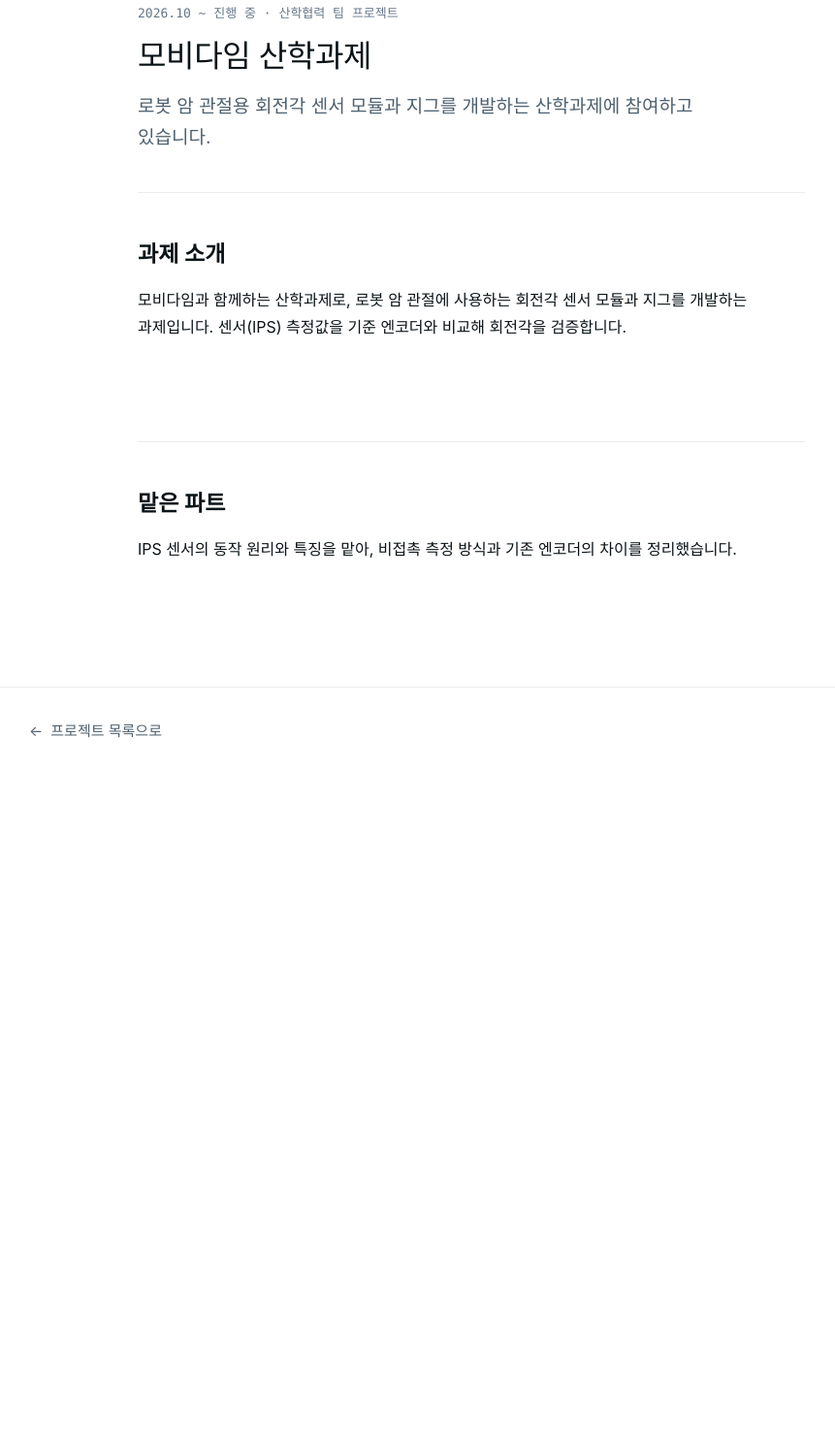
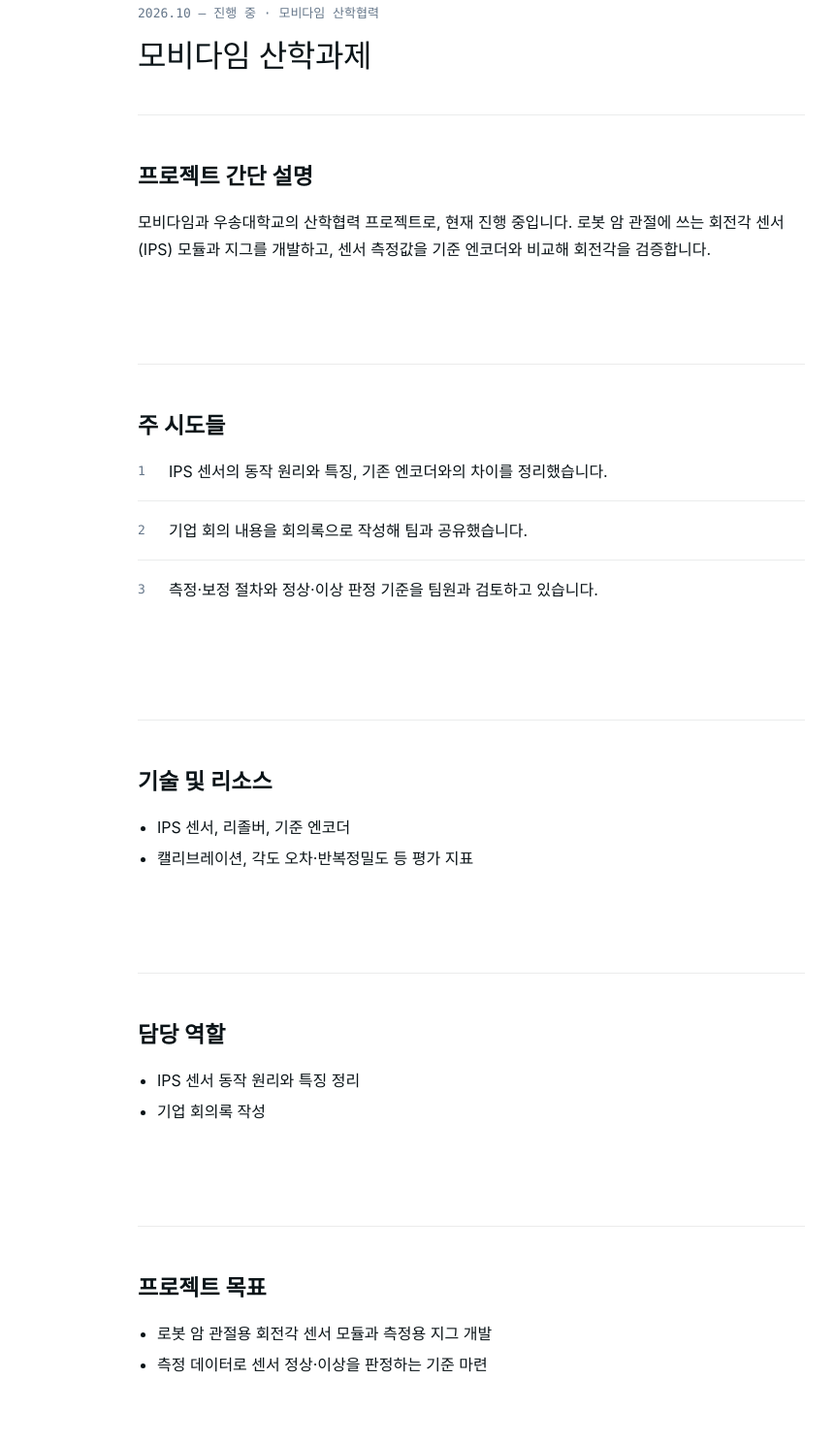
Before and after one commit to ruddus11/portfolio, a plain HTML site: page projects/mobidigm/index.html in a window 1280 px wide. Shown: the part 118-1606 px from the top of the page at 97% size, without its empty margins (154-1015 px from the left). Before the commit the page ends 917 px from the top, so only its background shows below. Drawn offline with Linux system fonts and the light colour scheme; a web font is replaced by a local one.

Commit message:
docs: restructure Mobidigm project page

```diff
--- a/projects/mobidigm/index.html
+++ b/projects/mobidigm/index.html
@@ -20,18 +20,45 @@
   </header>
 
   <main id="main" class="wrap doc">
-    <p class="doc-kicker">2026.10 ~ 진행 중 · 산학협력 팀 프로젝트</p>
+    <p class="doc-kicker">2026.10 – 진행 중 · 모비다임 산학협력</p>
     <h1>모비다임 산학과제</h1>
-    <p class="lead">로봇 암 관절용 회전각 센서 모듈과 지그를 개발하는 산학과제에 참여하고 있습니다.</p>
 
     <section class="doc-sec">
-      <h2>과제 소개</h2>
-      <p>모비다임과 함께하는 산학과제로, 로봇 암 관절에 사용하는 회전각 센서 모듈과 지그를 개발하는 과제입니다. 센서(IPS) 측정값을 기준 엔코더와 비교해 회전각을 검증합니다.</p>
+      <h2>프로젝트 간단 설명</h2>
+      <p>모비다임과 우송대학교의 산학협력 프로젝트로, 현재 진행 중입니다. 로봇 암 관절에 쓰는 회전각 센서(IPS) 모듈과 지그를 개발하고, 센서 측정값을 기준 엔코더와 비교해 회전각을 검증합니다.</p>
     </section>
 
     <section class="doc-sec">
-      <h2>맡은 파트</h2>
-      <p>IPS 센서의 동작 원리와 특징을 맡아, 비접촉 측정 방식과 기존 엔코더의 차이를 정리했습니다.</p>
+      <h2>주 시도들</h2>
+      <ol class="attempts">
+        <li>IPS 센서의 동작 원리와 특징, 기존 엔코더와의 차이를 정리했습니다.</li>
+        <li>기업 회의 내용을 회의록으로 작성해 팀과 공유했습니다.</li>
+        <li>측정·보정 절차와 정상·이상 판정 기준을 팀원과 검토하고 있습니다.</li>
+      </ol>
+    </section>
+
+    <section class="doc-sec">
+      <h2>기술 및 리소스</h2>
+      <ul>
+        <li>IPS 센서, 리졸버, 기준 엔코더</li>
+        <li>캘리브레이션, 각도 오차·반복정밀도 등 평가 지표</li>
+      </ul>
+    </section>
+
+    <section class="doc-sec">
+      <h2>담당 역할</h2>
+      <ul>
+        <li>IPS 센서 동작 원리와 특징 정리</li>
+        <li>기업 회의록 작성</li>
+      </ul>
+    </section>
+
+    <section class="doc-sec">
+      <h2>프로젝트 목표</h2>
+      <ul>
+        <li>로봇 암 관절용 회전각 센서 모듈과 측정용 지그 개발</li>
+        <li>측정 데이터로 센서 정상·이상을 판정하는 기준 마련</li>
+      </ul>
     </section>
   </main>
 
```
